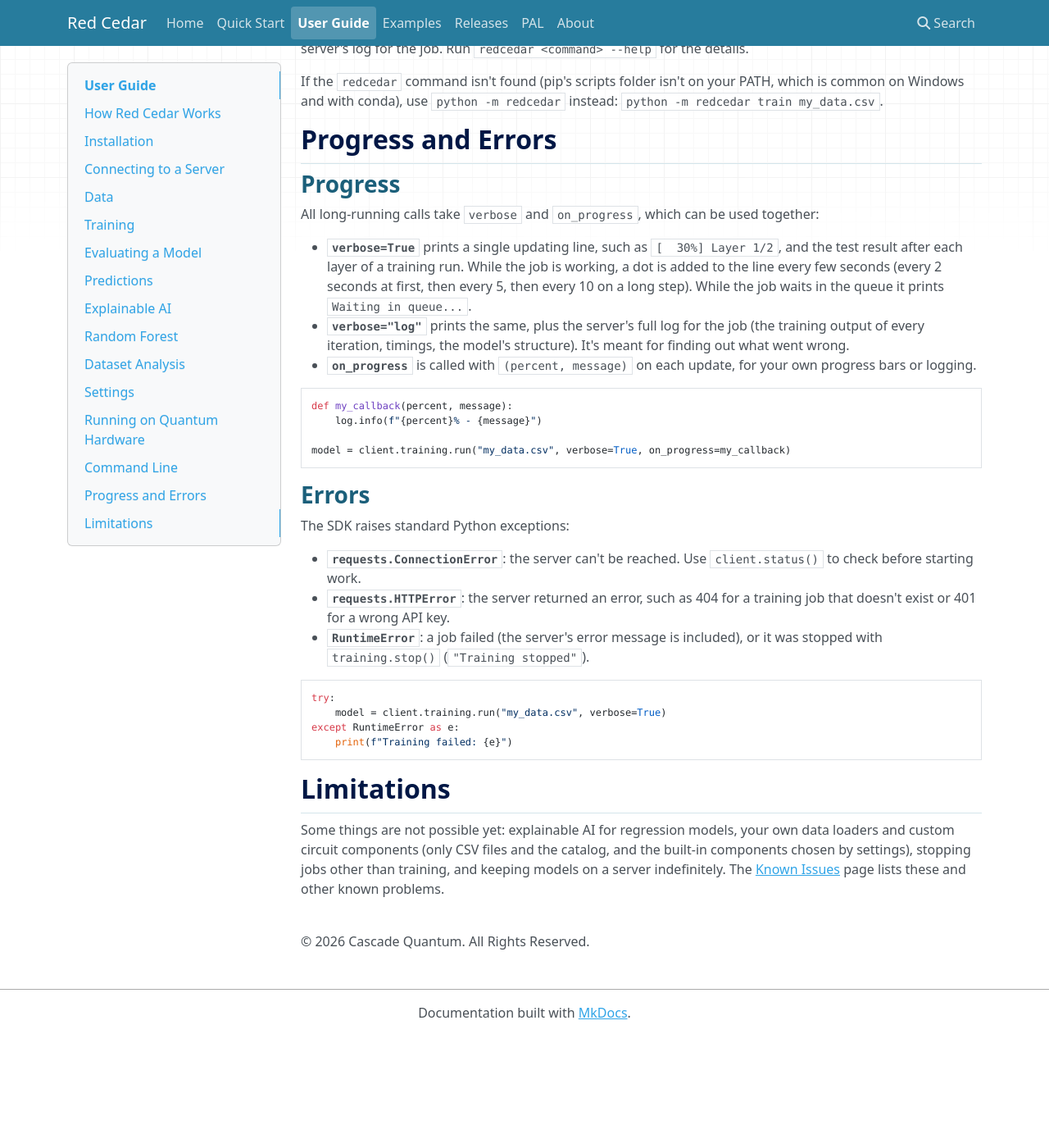
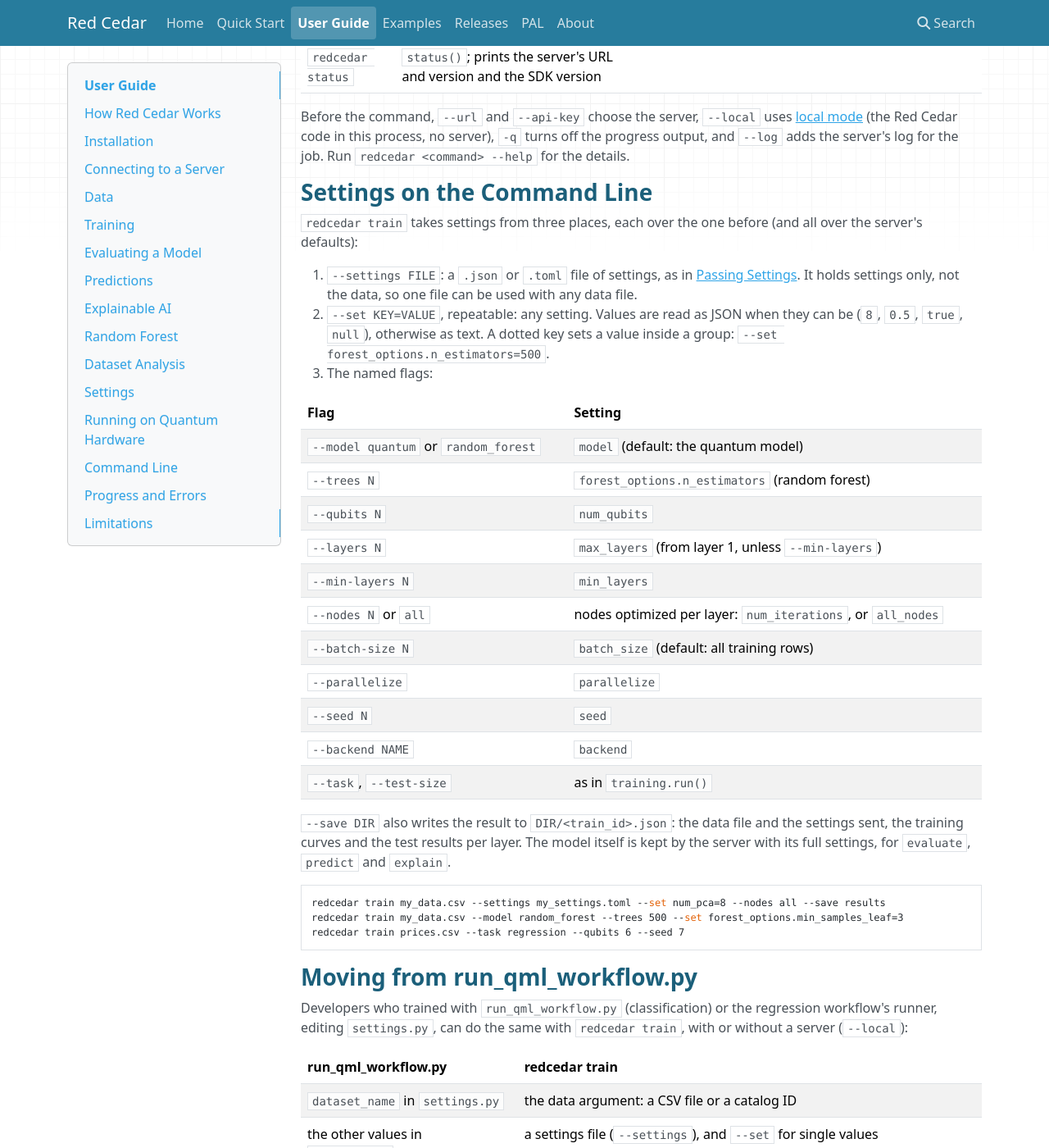
Before and after one commit to coherent-computing/redcedar, an MkDocs documentation site: the page built from doc/docs/user_guide.md, in a window 1280 px wide and 1400 px high, scrolled down 16939 px. Shown: the whole window at 82% size. Built offline with MkDocs 1.6.1, drawn with Linux system fonts in a browser that asks for light colours; nearby versions of some CDN libraries; before the commit the page ends 18202 px from its top, so only the background shows below that; some of the changed text lies outside the part shown.

Commit message:
Docs: command line settings (--set, flags, --save, explain), moving from run_qml_workflow.py, settings files
Co-Authored-By: Claude Opus 5.5 <noreply@anthropic.com>

````diff
--- a/doc/docs/user_guide.md
+++ b/doc/docs/user_guide.md
@@ -718,22 +718,81 @@ It uses the same server connection (`REDCEDAR_URL`, `REDCEDAR_API_KEY`).
 redcedar train my_data.csv --qubits 6 --layers 2 --seed 123
 redcedar evaluate <train_id>
 redcedar predict <train_id> new_data.csv -o predictions.csv
+redcedar explain <train_id>
 redcedar models
 redcedar status
 ```
 
 | Command | Same as | Flags |
 |---------|---------|-------|
-| `redcedar train` | `training.run()`; prints the test result per layer and the `train_id` | `--qubits`, `--layers N` (layers 1 to N), `--seed`, `--backend`, `--task`, `--test-size`, `--settings` |
+| `redcedar train` | `training.run()`; prints the test results and the `train_id` | `--settings`, `--set`, `--model`, `--trees`, `--qubits`, `--layers`, `--min-layers`, `--nodes`, `--batch-size`, `--parallelize`, `--seed`, `--backend`, `--task`, `--test-size`, `--save` |
 | `redcedar evaluate` | `training.evaluate()` | `--layer`, `--backend` |
 | `redcedar predict` | `inference.run()`; prints the predictions, or writes them with `-o` | `--layer`, `--backend`, `-o` |
+| `redcedar explain` | `explainable.run()`; prints the features the model relies on, most important first | `--top` (default 10), `--backend` |
 | `redcedar models` | `inference.models()` | |
 | `redcedar status` | `status()`; prints the server's URL and version and the SDK version | |
 
-Any setting can come from a file: `--settings my_settings.toml`. Before the command, `--url` and `--api-key`
-choose the server, `--local` uses [local mode](#local-mode-for-development), `-q` turns
-off the progress output, and `--log` adds the server's log for the job. Run `redcedar <command> --help` for
-the details.
+Before the command, `--url` and `--api-key` choose the server, `--local` uses
+[local mode](#local-mode-for-development) (the Red Cedar code in this process, no server), `-q` turns off the
+progress output, and `--log` adds the server's log for the job. Run `redcedar <command> --help` for the
+details.
+
+### Settings on the Command Line
+
+`redcedar train` takes settings from three places, each over the one before (and all over the server's
+defaults):
+
+1. `--settings FILE`: a `.json` or `.toml` file of settings, as in [Passing Settings](#passing-settings). It
+   holds settings only, not the data, so one file can be used with any data file.
+2. `--set KEY=VALUE`, repeatable: any setting. Values are read as JSON when they can be (`8`, `0.5`, `true`,
+   `null`), otherwise as text. A dotted key sets a value inside a group:
+   `--set forest_options.n_estimators=500`.
+3. The named flags:
+
+| Flag | Setting |
+|------|---------|
+| `--model quantum` or `random_forest` | `model` (default: the quantum model) |
+| `--trees N` | `forest_options.n_estimators` (random forest) |
+| `--qubits N` | `num_qubits` |
+| `--layers N` | `max_layers` (from layer 1, unless `--min-layers`) |
+| `--min-layers N` | `min_layers` |
+| `--nodes N` or `all` | nodes optimized per layer: `num_iterations`, or `all_nodes` |
+| `--batch-size N` | `batch_size` (default: all training rows) |
+| `--parallelize` | `parallelize` |
+| `--seed N` | `seed` |
+| `--backend NAME` | `backend` |
+| `--task`, `--test-size` | as in `training.run()` |
+
+`--save DIR` also writes the result to `DIR/<train_id>.json`: the data file and the settings sent, the
+training curves and the test results per layer. The model itself is kept by the server with its full
+settings, for `evaluate`, `predict` and `explain`.
+
+```bash
+redcedar train my_data.csv --settings my_settings.toml --set num_pca=8 --nodes all --save results
+redcedar train my_data.csv --model random_forest --trees 500 --set forest_options.min_samples_leaf=3
+redcedar train prices.csv --task regression --qubits 6 --seed 7
+```
+
+### Moving from run_qml_workflow.py
+
+Developers who trained with `run_qml_workflow.py` (classification) or the regression workflow's runner, editing
+`settings.py`, can do the same with `redcedar train`, with or without a server (`--local`):
+
+| run_qml_workflow.py | redcedar train |
+|---------------------|----------------|
+| `dataset_name` in `settings.py` | the data argument: a CSV file or a catalog ID |
+| the other values in `settings.py` | a settings file (`--settings`), and `--set` for single values |
+| `--num-qubits N` / `-n N` | `--qubits N` |
+| `--min-layers`, `--max-layers` | `--min-layers`, `--layers` |
+| `--num-iterations N` | `--nodes N` |
+| `--batch-size N` / `-bat N` | `--batch-size N` |
+| `--no-parallel` | the default; `--parallelize` turns it on |
+| `--backend` | `--backend` |
+| the regression workflow | `--task regression` |
+| results under `results/` | the model is kept by the server; `--save DIR` writes the results to a folder |
+
+The command line's defaults are the server's (for example 4 qubits and all nodes per layer), which differ from
+those in the workflows' `settings.py`; put the values you rely on in your settings file.
 
 If the `redcedar` command isn't found (pip's scripts folder isn't on your PATH, which is common on Windows and
 with conda), use `python -m redcedar` instead: `python -m redcedar train my_data.csv`.
````
Also changed, not shown: doc/docs/examples.md (+1 -1 lines), doc/docs/release_notes.md (+2 -0 lines).
